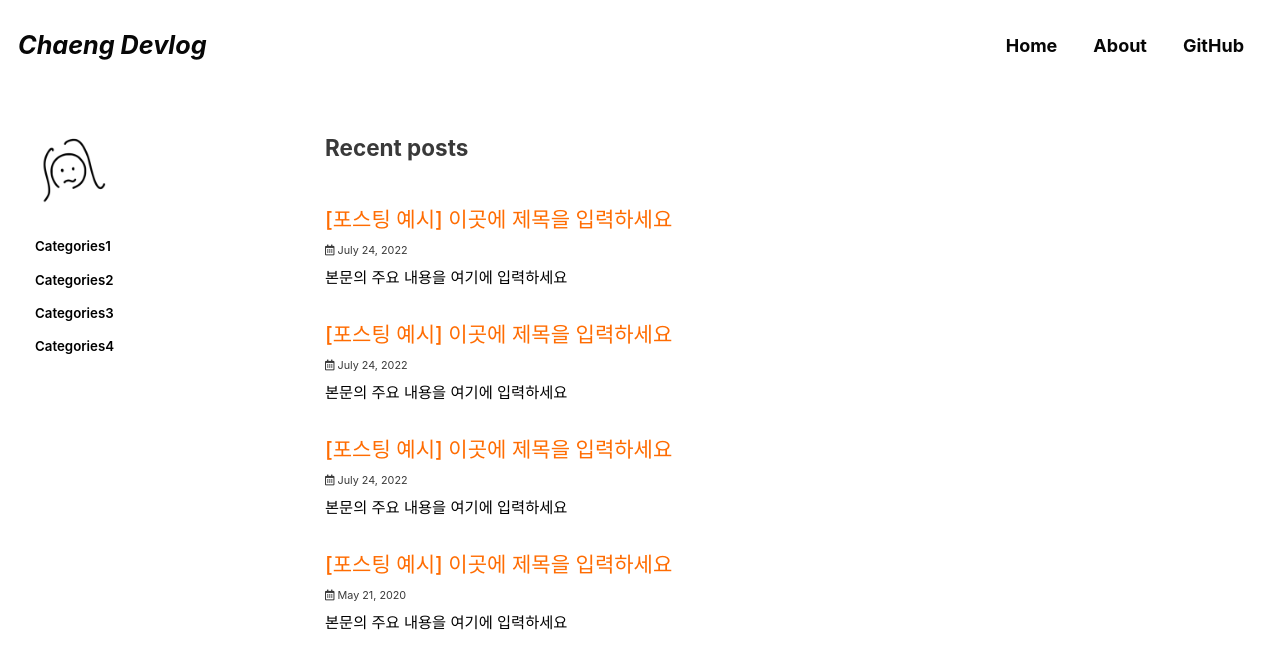
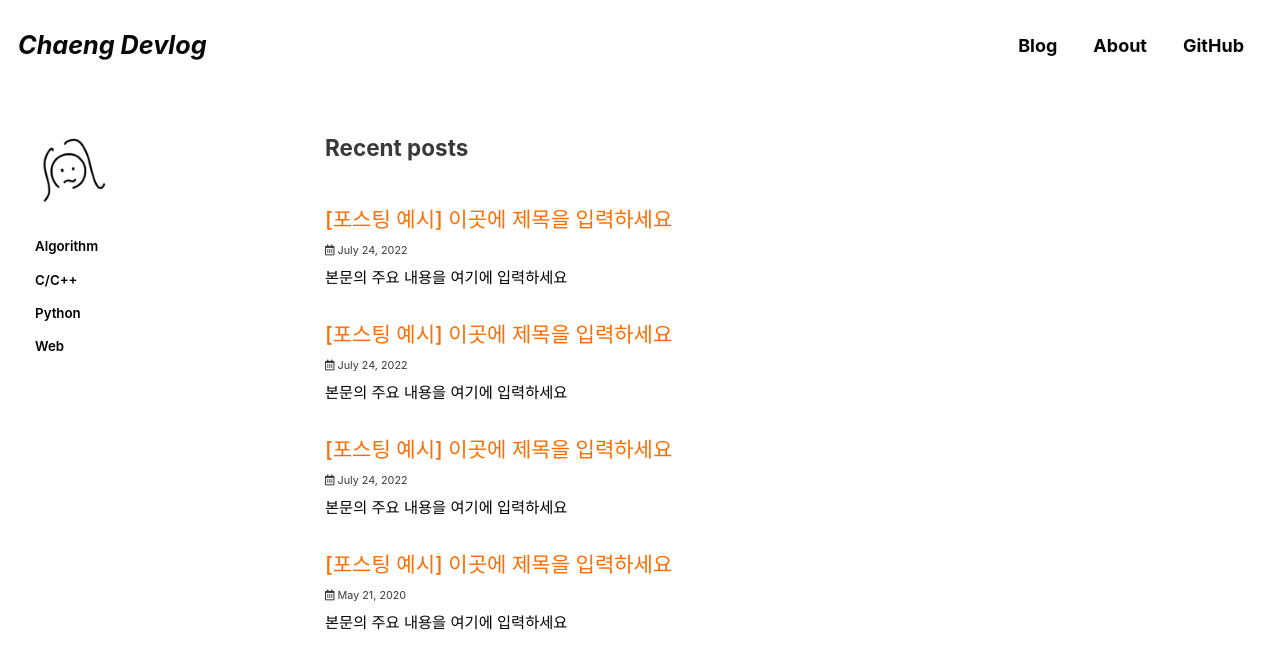
Before and after one commit to cchaeyoung/cchaeyoung.github.io, a Jekyll site: the page built from index.html, in a window 1280 px wide and 900 px high. Shown: the top 669 px of the window. Built offline with Jekyll 4.4.1, drawn with Linux system fonts in a browser that asks for light colours; cached includes are drawn as plain includes; some web fonts are replaced; the list of posts is cut into pages by our own code.

Commit message:
Update main links and sidebar categories

```diff
--- a/_data/navigation.yml
+++ b/_data/navigation.yml
@@ -1,13 +1,13 @@
 # main links
 main:
-  - title: "Home"
-    url: https://choiiis.github.io/
+  - title: "Blog"
+    url: https://cchaeyoung.github.io/
 
   - title: "About"
     url: /about/
 
   - title: "GitHub"
-    url: https://github.com/choiiis
+    url: https://github.com/cchaeyoung
 
   # - title: "Projects"
   #   url: /projects/
@@ -18,11 +18,11 @@ main:
 # sidebar navigation (categories)
 # 2022.02.15 sidebar update : simple ver.
 categories:
-  - title: "Categories1"
-    url: /categories/categories1/
-  - title: "Categories2"
-    url: /categories/categories2/
-  - title: "Categories3"
-    url: /categories/categories3/
-  - title: "Categories4"
-    url: /categories/categories4/
+  - title: "Algorithm"
+    url: /Algorithm/기본 자료구조/
+  - title: "C/C++"
+    url: /C//C++/
+  - title: "Python"
+    url: /Python/
+  - title: "Web"
+    url: /Web/
```
